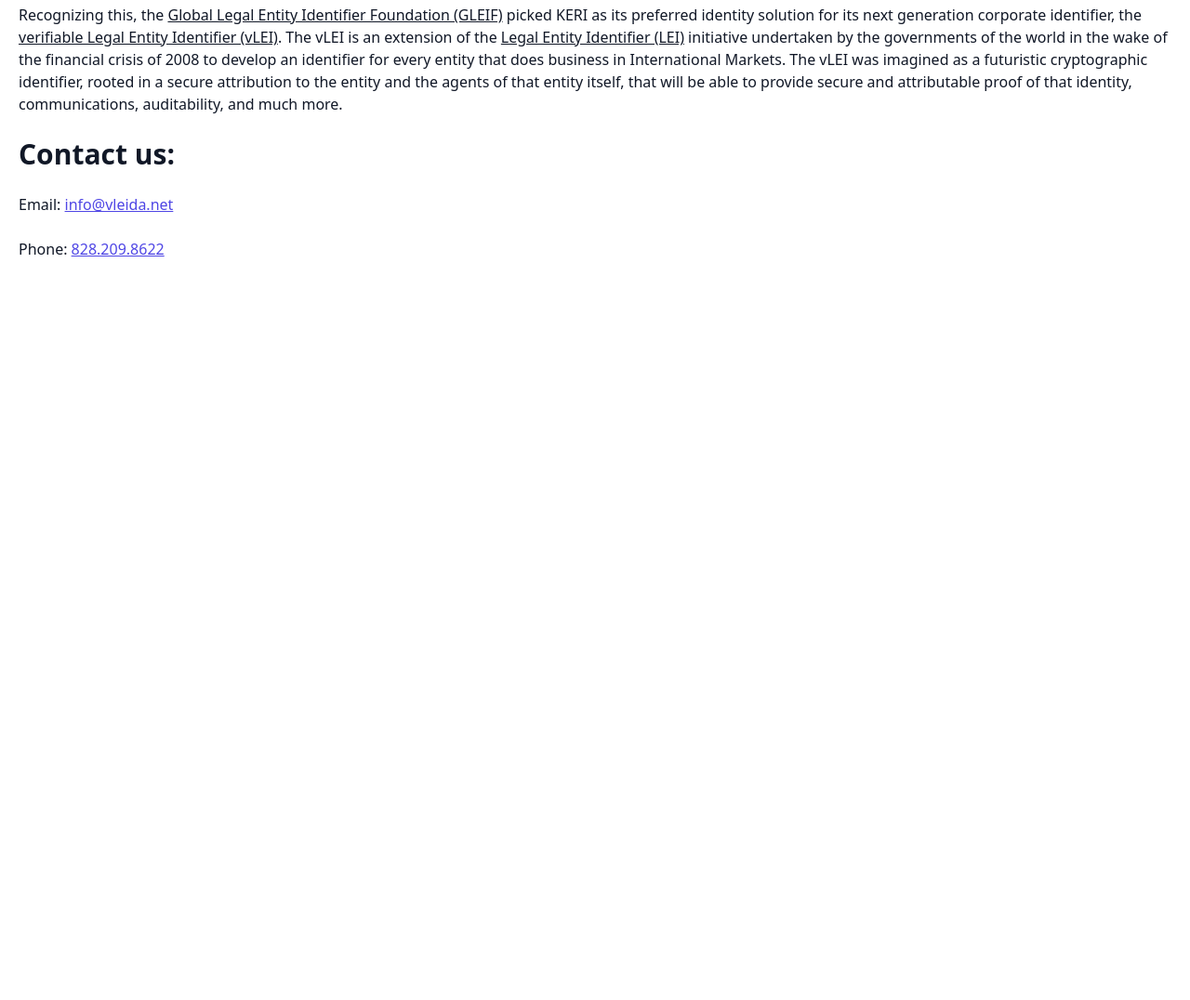
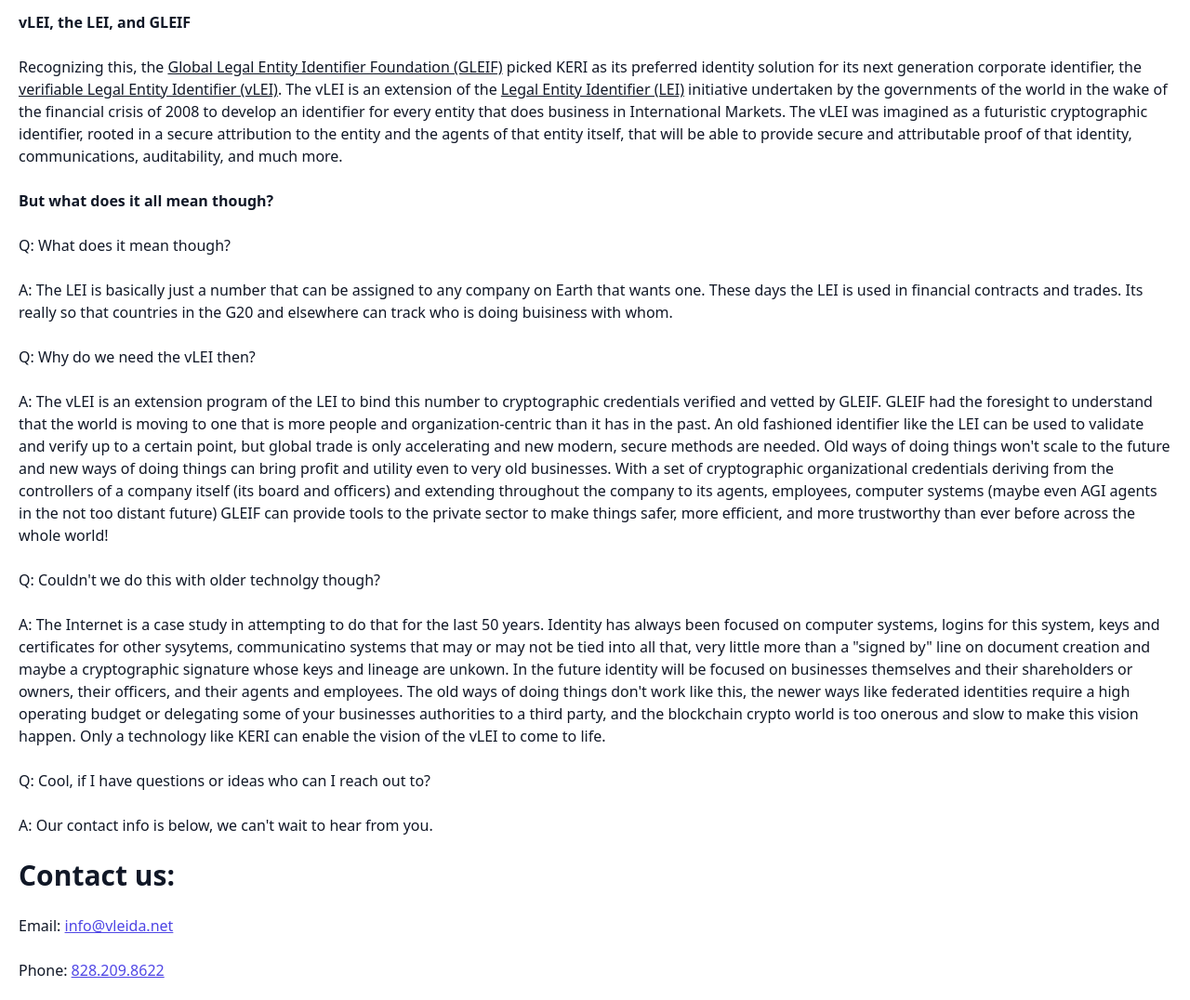
Before and after one commit to vLEIDA/vleida.github.io, a website: page what-are-keri-the-lei-and-vlei.html in a window 1280 px wide. Shown: the part 628-1704 px from the top of the page at 93% size. Before the commit the page ends 928 px from the top, so only its background shows below. Drawn offline with Linux system fonts and the light colour scheme.

Commit message:
Updated with dialogue

```diff
--- a/what-are-keri-the-lei-and-vlei.html
+++ b/what-are-keri-the-lei-and-vlei.html
@@ -11,8 +11,8 @@
 <body class="bg-indigo-40 text-gray-900">
 
     <!-- Header -->
-    <header class="bg-indigo-600 text-white py-8 text-center">
-	    <h1 class="text-4xl font-bold"><a href="index.html" class="no-underline">vLEIDA</a></h1>
+    <header class="bg-indigo-600 flex justify-center items-center">
+	    <h1 class="text-4xl font-bold"><a href="index.html" class="no-underline"><img src="logo.svg" class="m-h-full w-40" alt="vLEIDA Inc."></img></a></h1>
     </header>
 
     <!-- Main Content -->
@@ -29,6 +29,17 @@
             <h3 class="text-1xl font-bold">vLEI, the LEI, and GLEIF</h3>
             <p>Recognizing this, the <a href="https://gleif.org" class="underline">Global Legal Entity Identifier Foundation (GLEIF)</a> picked KERI as its preferred identity solution for its next generation corporate identifier, the <a href="https://www.gleif.org/en/vlei/introducing-the-verifiable-lei-vlei" class="underline">verifiable Legal Entity Identifier (vLEI)</a>.  The vLEI is an extension of the <a href="https://www.gleif.org/en/about-lei/introducing-the-legal-entity-identifier-lei" class="underline">Legal Entity Identifier (LEI)</a> initiative undertaken by the governments of the world in the wake of the financial crisis of 2008 to develop an identifier for every entity that does business in International Markets.  The vLEI was imagined as a futuristic cryptographic identifier, rooted in a secure attribution to the entity and the agents of that entity itself, that will be able to provide secure and attributable proof of that identity, communications, auditability, and much more.</p>
 
+        <section id="what-is-keri-the-vlei-and-the-lei" class="space-y-6 content-center">
+            <h3 class="text-1xl font-bold">But what does it all mean though?</h3>
+	    <p>Q: What does it mean though?</p>
+	    <p>A: The LEI is basically just a number that can be assigned to any company on Earth that wants one.  These days the LEI is used in financial contracts and trades.  Its really so that countries in the G20 and elsewhere can track who is doing buisiness with whom.</p>
+	    <p>Q: Why do we need the vLEI then?</p>
+	    <p>A: The vLEI is an extension program of the LEI to bind this number to cryptographic credentials verified and vetted by GLEIF.  GLEIF had the foresight to understand that the world is moving to one that is more people and organization-centric than it has in the past.  An old fashioned identifier like the LEI can be used to validate and verify up to a certain point, but global trade is only accelerating and new modern, secure methods are needed.  Old ways of doing things won't scale to the future and new ways of doing things can bring profit and utility even to very old businesses.  With a set of cryptographic organizational credentials deriving from the controllers of a company itself (its board and officers) and extending throughout the company to its agents, employees, computer systems (maybe even AGI agents in the not too distant future) GLEIF can provide tools to the private sector to make things safer, more efficient, and more trustworthy than ever before across the whole world!</p>
+	    <p>Q: Couldn't we do this with older technolgy though?</p>
+	    <p>A: The Internet is a case study in attempting to do that for the last 50 years.  Identity has always been focused on computer systems, logins for this system, keys and certificates for other sysytems, communicatino systems that may or may not be tied into all that, very little more than a "signed by" line on document creation and maybe a cryptographic signature whose keys and lineage are unkown.  In the future identity will be focused on businesses themselves and their shareholders or owners, their officers, and their agents and employees.  The old ways of doing things don't work like this, the newer ways like federated identities require a high operating budget or delegating some of your businesses authorities to a third party, and the blockchain crypto world is too onerous and slow to make this vision happen.  Only a technology like KERI can enable the vision of the vLEI to come to life.</p>
+	    <p>Q: Cool, if I have questions or ideas who can I reach out to?</p>
+	    <p>A: Our contact info is below, we can't wait to hear from you.</p>
+	</section>
         <!-- Contact Info -->
         <section id="contact" class="mt-10 space-y-6">
             <h2 class="text-3xl font-bold">Contact us:</h2>
```
Also changed, not shown: index.html (+0 -1 lines).
